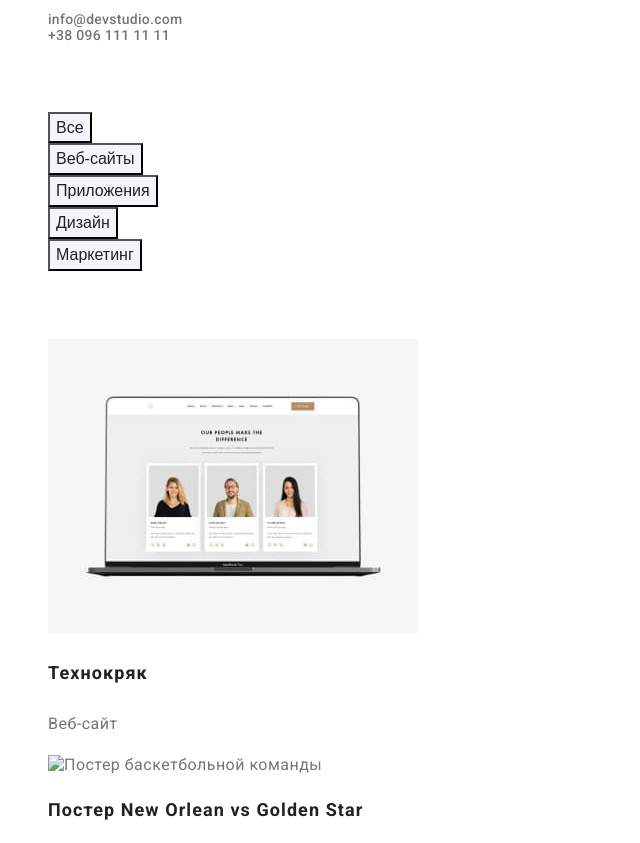
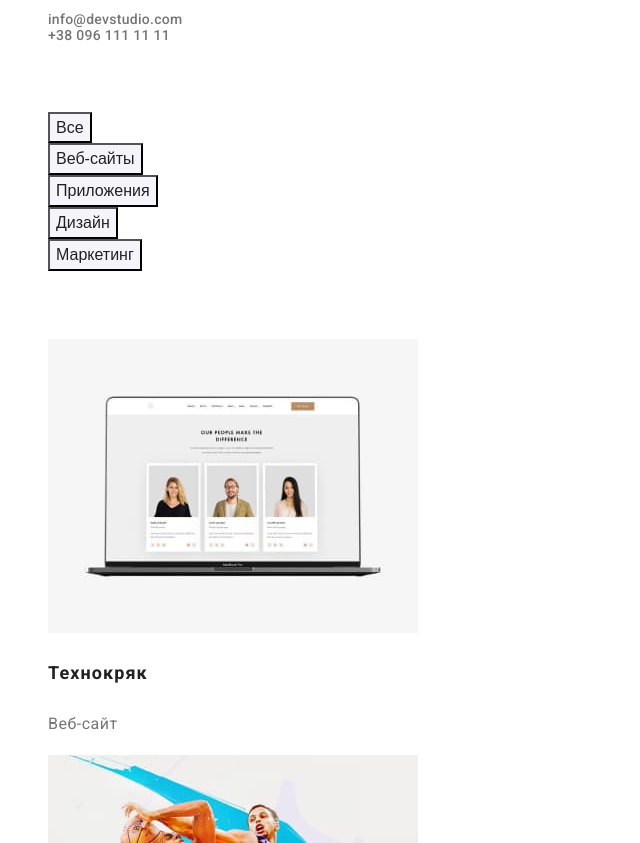
Before and after one commit to AnnaBieliavtseva/goit-markup-hw-02, a plain HTML site: page portfolio.html in a window 1280 px wide. Shown: the part 103-946 px from the top of the page, without its empty margins (0-640 px from the left). Drawn offline with Linux system fonts and the light colour scheme; the site is published under a folder, as on GitHub Pages, so addresses that start at the root find nothing.

Commit message:
change portfolio.html

```diff
--- a/portfolio.html
+++ b/portfolio.html
@@ -58,7 +58,7 @@
                     <p class="text">Веб-сайт</p>
                 </li>
                 <li>
-                    <img src="/images/poster.jpg" alt="Постер баскетбольной команды" width="370">
+                    <img src="./images/poster.jpg" alt="Постер баскетбольной команды" width="370">
                     <h3 class="title">Постер New Orlean vs Golden Star</h3>
                     <p class="text">Дизайн</p>
                 </li>
```
